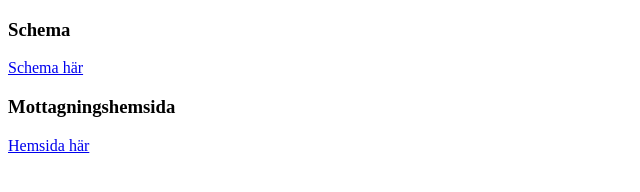
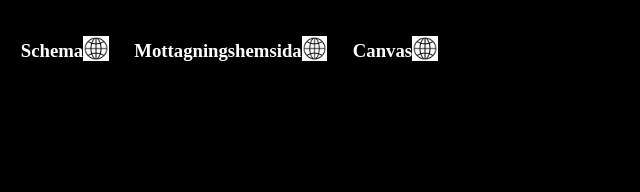
Before and after one commit to Velova/Skolgenv-gar, a plain HTML site: page index.html in a window 1280 px wide. Shown: the whole page, without its empty margins (0-640 px from the left). Drawn offline with Linux system fonts and the light colour scheme.

Commit message:
Dark mode

```diff
--- a/index.html
+++ b/index.html
@@ -4,17 +4,22 @@
   <meta charset="UTF-8">
   <meta http-equiv="X-UA-Compatible" content="IE=edge">
   <meta name="viewport" content="width=device-width, initial-scale=1.0">
+  <link rel="stylesheet" href="style.css">
   <title>Document</title>
 </head>
 <body>
   <main>
     <div class="schema">
       <h3>Schema</h3>
-      <a href="https://cloud.timeedit.net/kth/web/public01/ri152XQQ033Z50Qv3Q071gZ6y7Y140575Y71Y.html" target="_blank">Schema här</a>
+      <a href="https://cloud.timeedit.net/kth/web/public01/ri152XQQ033Z50Qv3Q071gZ6y7Y140575Y71Y.html" target="_blank"><img src="hemsidabild.png" alt="Bild på hemsida"></a>
     </div>
     <div class="mtgn">
       <h3>Mottagningshemsida</h3>
-      <a href="https://mtgn.nu/Login" target="_blank">Hemsida här</a>
+      <a href="https://mtgn.nu/Login" target="_blank"><img src="hemsidabild.png" alt="Bild på hemsida"></a>
+    </div>
+    <div class="canvas">
+      <h3>Canvas</h3>
+      <a href="https://login.ug.kth.se/adfs/ls/?SAMLRequest=fZJLT%2BswEEb%2FijX7xIlpSbCaokJ1RSUeFQl3cTcojaeNdV27eBwe%2F570hQoL1p4538wZjy7f14a9oiftbAFpnABD2zil7aqAp%2BpPlMPleET12oiNnHShtY%2F40iEF1jdakvuXAjpvpatJk7T1GkmGRpaTu1sp4kRuvAuucQbYhAh96KOunaVujb5E%2F6obfHq8LaANYUOS8y0yGsb0QfH%2F0MaEXKsN7yFLbZDvZuBbtuDzh7LiZfkAbNpPpG0ddlscQcattI271RFTqyVxQxzYbFrAc5ZepPlgmKa5EkLlF2dNqpTKBmqAyyxPz%2Fsyog5nlkJtQwEiESJK8kjkVZLJYSKHeXx%2Blv0DNj8seKXtXtxvNhb7IpI3VTWPtisA%2B3s8QF8AB91yl%2B5PPf8Oro9yYXyq8qdIavVi4QyGdsRPg76ufN%2BTZ9O5M7r5YBNj3Nu1xzpgAcF3CHx86Pv%2BH8af&RelayState=e2s2" target="_blank"><img src="hemsidabild.png" alt="Bild på hemsida"></a>
     </div>
 
   </main>
--- /dev/null
+++ b/style.css
@@ -0,0 +1,24 @@
+h3{
+  color: white;
+}
+
+.schema, .mtgn, .canvas{
+  background-color: black;
+  width: fit-content;
+  margin: 1vw;
+  display: flex;
+  align-items: center;
+}
+
+main{
+  display: flex;
+}
+
+body{
+  background-color: black;
+}
+
+img{
+  background-color: white;
+  height: 2vw;
+}
```
Also changed, not shown: hemsidabild.png (added).
